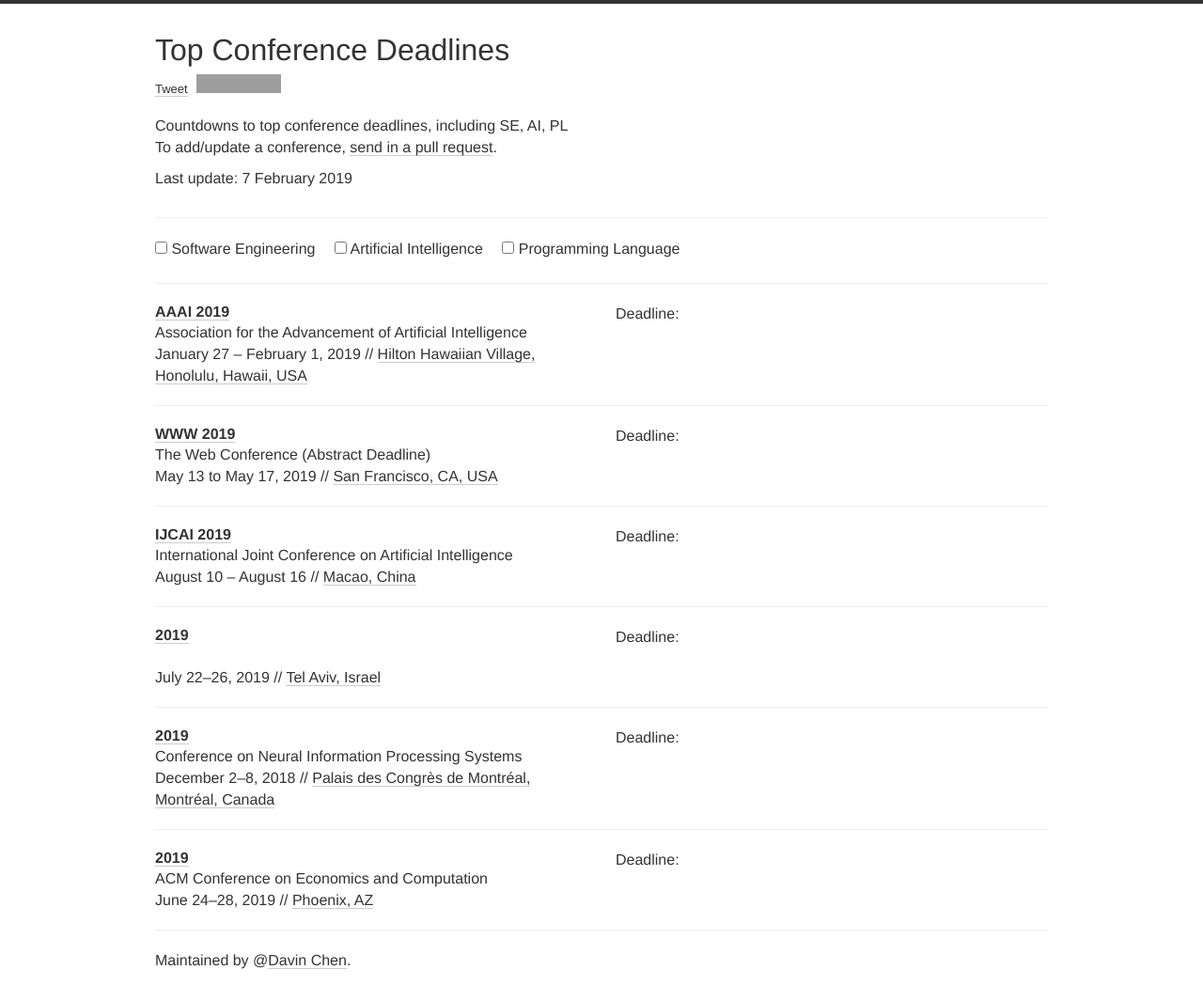
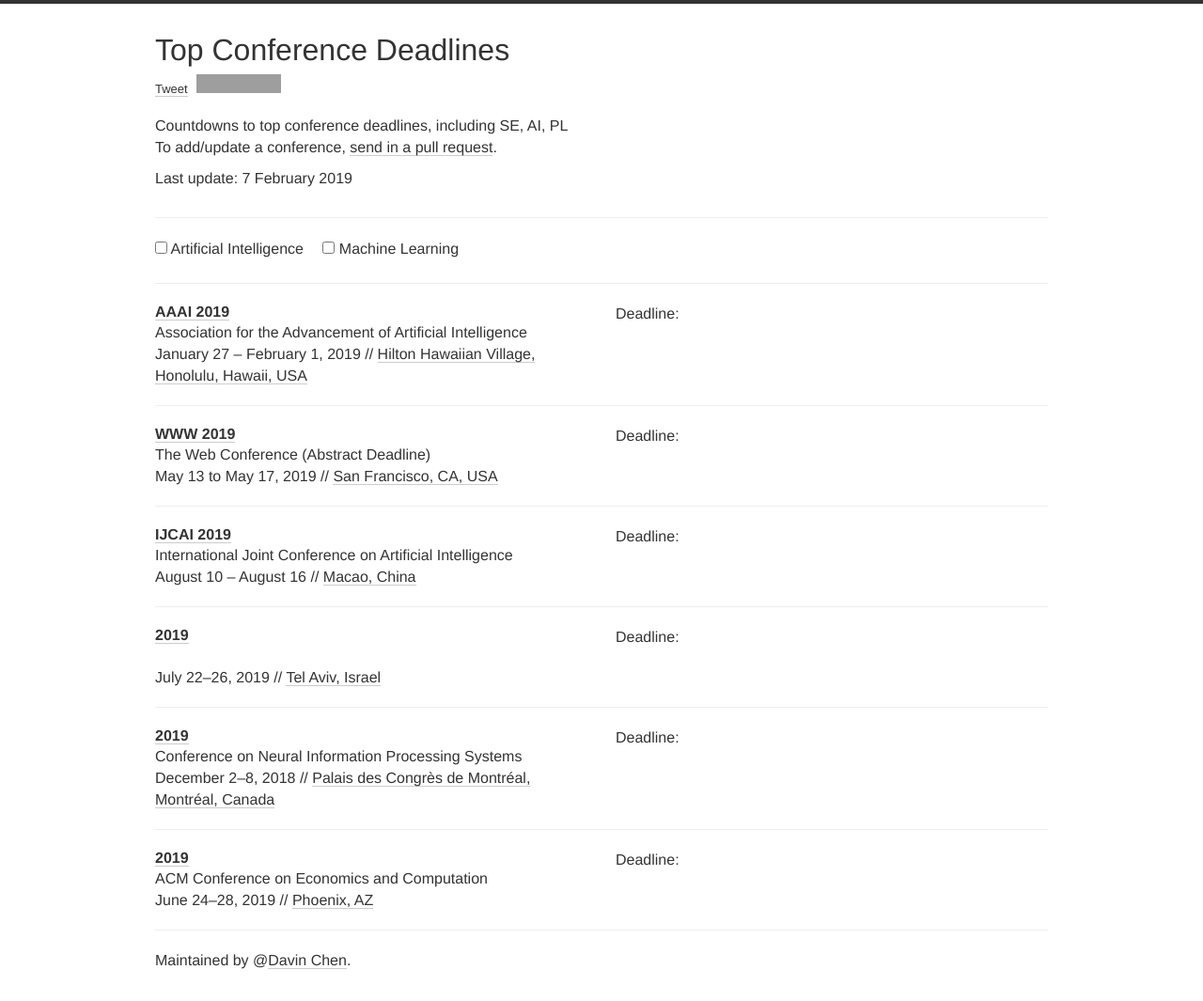
Before and after one commit to aabeliuk/conferences, a Jekyll site: the page built from index.html, in a window 1280 px wide. Shown: the whole page at 94% size. Built offline with Jekyll 4.4.1, drawn with Linux system fonts in a browser that asks for light colours; nearby versions of some CDN libraries; comment, search, counter and statistics services are not loaded; grey boxes are pictures that could not be loaded.

Commit message:
added ML

```diff
--- a/_data/types.yml
+++ b/_data/types.yml
@@ -1,7 +1,5 @@
 ---
-- name: Software Engineering
-  tag: SE
 - name: Artificial Intelligence
   tag: AI
-- name: Programming Language
-  tag: PL
+- name: Machine Learning
+  tag: ML
```
